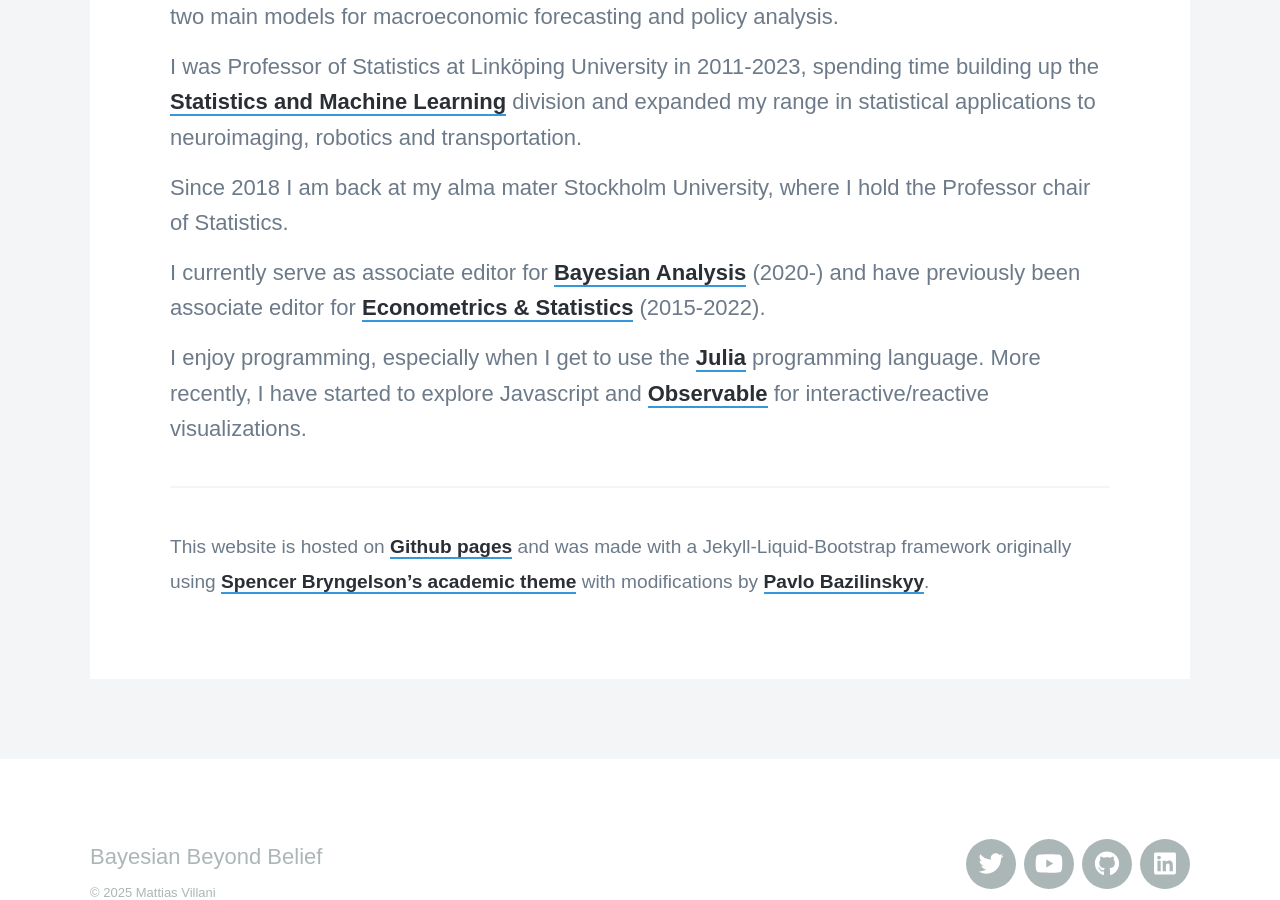
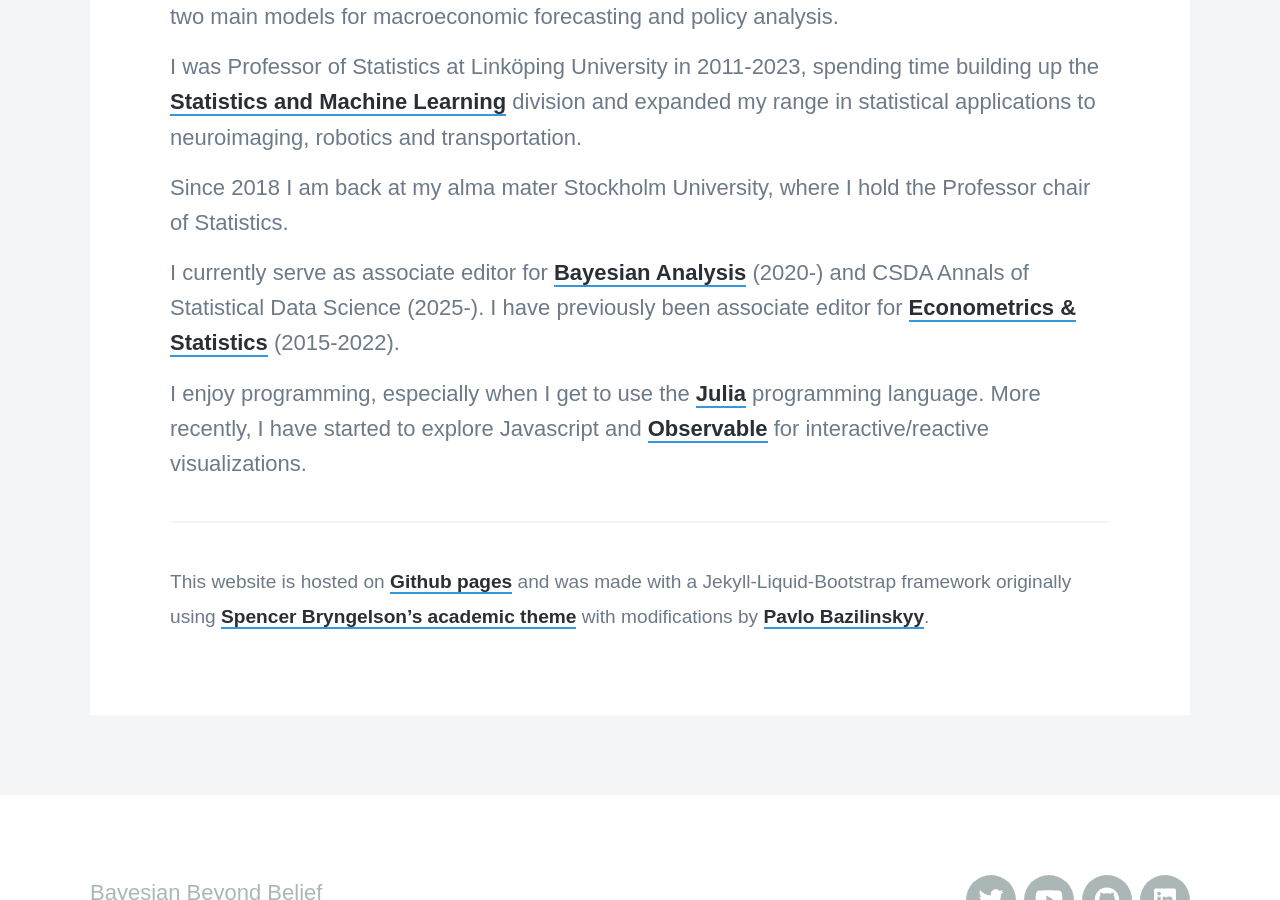
Before and after one commit to mattiasvillani/mattiasvillani.github.io, a Jekyll site: the page built from _pages/about.md, in a window 1280 px wide and 900 px high, scrolled down 771 px. Built offline with Jekyll 4.4.1, drawn with Linux system fonts in a browser that asks for light colours; nearby versions of some CDN libraries; some web fonts are replaced.

Commit message:
added CSDA annals

```diff
--- a/_pages/about.md
+++ b/_pages/about.md
@@ -13,7 +13,7 @@ I was Professor of Statistics at Linköping University in 2011-2023, spending ti
 
 Since 2018 I am back at my alma mater Stockholm University, where I hold the Professor chair of Statistics.
 
-I currently serve as associate editor for [Bayesian Analysis](https://projecteuclid.org/journals/bayesian-analysis) (2020-) and have previously been associate editor for [Econometrics & Statistics](https://www.journals.elsevier.com/econometrics-and-statistics) (2015-2022).
+I currently serve as associate editor for [Bayesian Analysis](https://projecteuclid.org/journals/bayesian-analysis) (2020-) and CSDA Annals of Statistical Data Science (2025-). I have previously been associate editor for [Econometrics & Statistics](https://www.journals.elsevier.com/econometrics-and-statistics) (2015-2022).
 
 I enjoy programming, especially when I get to use the [Julia](https://julialang.org/) programming language. More recently, I have started to explore Javascript and [Observable](https://observablehq.com/) for interactive/reactive visualizations.
 
```
